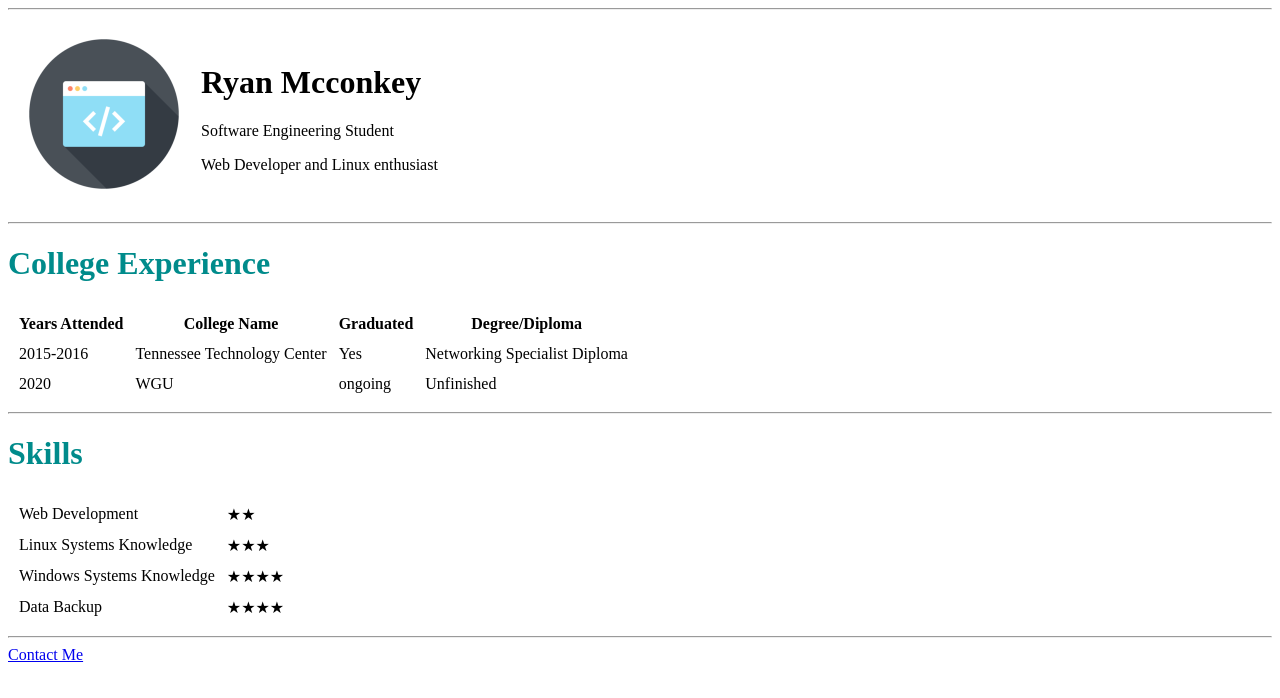
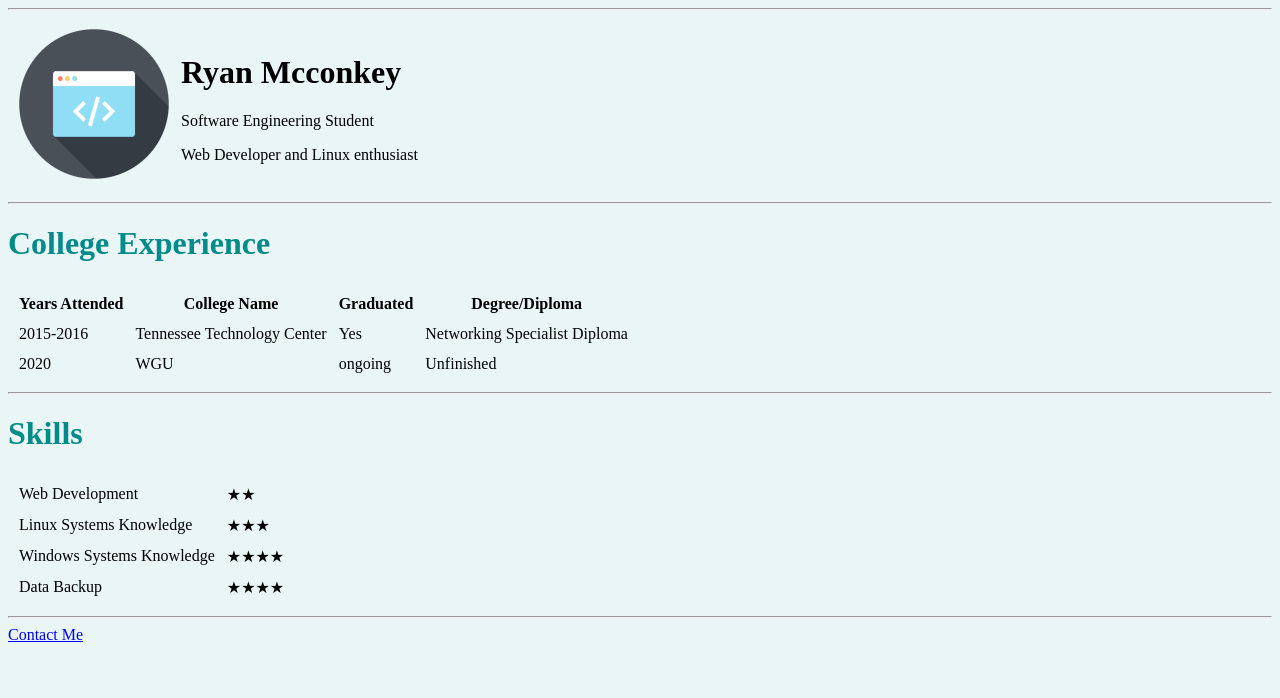
Before and after one commit to Fr0sty404/Fr0sty404.github.io, a plain HTML site: page cv/index.html in a window 1280 px wide. Drawn offline with Linux system fonts and the light colour scheme.

Commit message:
Added background-color inline CSS for the body

```diff
--- a/cv/index.html
+++ b/cv/index.html
@@ -5,9 +5,9 @@
     <meta name="viewport" content="width=device-width, initial-scale=1.0">
     <title>Ryan Mcconkey's Site</title>
 </head>
-<body>
+<body style="background-color: #EAF6F6;">
     <hr>
-    <table cellspacing="20px">
+    <table cellspacing="10px">
       <tr>
         <td>
             <img src="images/profile-icon.png" alt="Ryan's profile picture" height="150" width="150">
```
